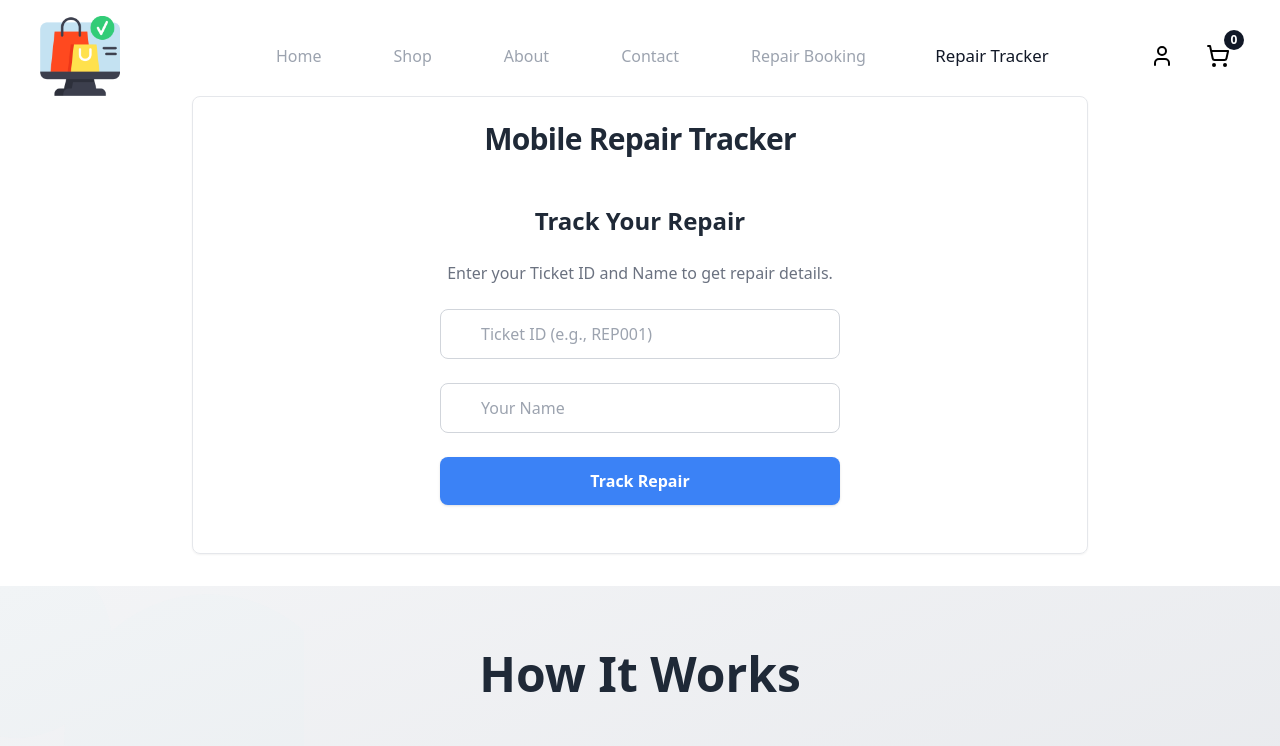
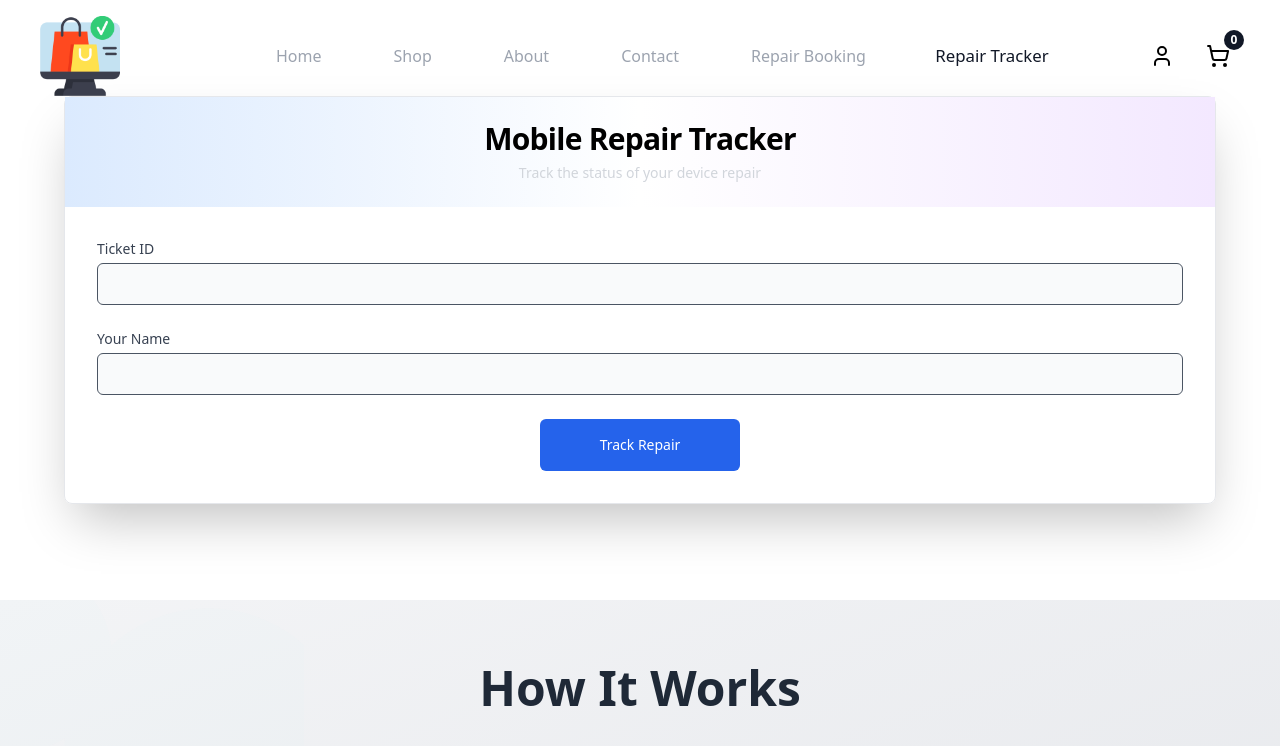
Before and after one commit to fawad404/mobile-shop, a React (Vite) app: page /repair-tracker in a window 1280 px wide. Shown: the top 746 px of the page. Built offline with nearby package versions, Linux system fonts and the light colour scheme.

Commit message:
Rep Track

```diff
--- a/src/Components/Multiform/Multiform.jsx
+++ b/src/Components/Multiform/Multiform.jsx
@@ -343,7 +343,7 @@ export default function MultiStepForm() {
           {currentStep === 2 ? (
             <span>Please Choose Device <span className="text-primary">Manufacturer</span></span>
           ) : (
-            `Step ${currentStep}: ${steps[currentStep - 1].title}`
+            `Step ${currentStep}: ${steps[currentStep - 1]}`
           )}
         </h2>
         {renderStep()}
--- a/src/Components/Rep Track/Rep_Tack.jsx
+++ b/src/Components/Rep Track/Rep_Tack.jsx
@@ -1,153 +1,190 @@
 import { useState } from 'react'
-import { motion } from 'framer-motion'
-import { Input } from "../../Components/ui/Input"
+import { motion, AnimatePresence } from 'framer-motion'
+import { Input } from "../../Components/ui/input"
 import { Button } from "../../Components/ui/button"
-import { Card, CardContent, CardHeader, CardTitle } from "../../Components/ui/card"
-import { Smartphone, PenToolIcon as Tool, CheckCircle, Truck, Package, AlertCircle, User, Info, Clipboard } from 'lucide-react'
+import { Card, CardContent, CardHeader, CardTitle, CardDescription } from "../../Components/ui/card"
+import { Smartphone, PenToolIcon as Tool, CheckCircle, Truck, Package, AlertCircle, ArrowLeft, Clock, Calendar, User } from 'lucide-react'
 
 const repairSteps = [
-  { id: 1, title: 'Received', icon: Package, color: 'text-blue-500' },
-  { id: 2, title: 'Diagnosing', icon: AlertCircle, color: 'text-yellow-500' },
-  { id: 3, title: 'Repairing', icon: Tool, color: 'text-orange-500' },
-  { id: 4, title: 'Testing', icon: Smartphone, color: 'text-purple-500' },
-  { id: 5, title: 'Ready for Pickup', icon: CheckCircle, color: 'text-green-500' },
-  { id: 6, title: 'Delivered', icon: Truck, color: 'text-indigo-500' },
+  { id: 1, title: 'Received', icon: Package, color: 'text-blue-500', description: 'Your device has been received at our repair center.' },
+  { id: 2, title: 'Diagnosing', icon: AlertCircle, color: 'text-yellow-500', description: 'Our technicians are diagnosing the issue with your device.' },
+  { id: 3, title: 'Repairing', icon: Tool, color: 'text-orange-500', description: 'Repairs are in progress on your device.' },
+  { id: 4, title: 'Testing', icon: Smartphone, color: 'text-purple-500', description: 'Your device is undergoing final testing to ensure quality.' },
+  { id: 5, title: 'Ready for Pickup', icon: CheckCircle, color: 'text-green-500', description: 'Your device is repaired and ready for pickup.' },
+  { id: 6, title: 'Delivered', icon: Truck, color: 'text-indigo-500', description: 'Your device has been delivered or picked up.' },
 ]
 
 // Temporary data for demonstration
 const tempRepairData = {
-  'REP001': { name: 'John Doe', currentStep: 3, device: 'iPhone 12', issue: 'Broken Screen', details: 'Screen has been replaced and is being tested.' },
-  'REP002': { name: 'Jane Smith', currentStep: 5, device: 'Samsung Galaxy S21', issue: 'Battery Replacement', details: 'Battery has been replaced and is ready for pickup.' },
-  'REP003': { name: 'Bob Johnson', currentStep: 1, device: 'Google Pixel 5', issue: 'Software Issue', details: 'Device has been received and is awaiting diagnosis.' },
-  'REP004': { name: 'Alice Brown', currentStep: 2, device: 'OnePlus 9', issue: 'Camera Issue', details: 'Diagnosing the camera issue.' },
-  'REP005': { name: 'Charlie Davis', currentStep: 4, device: 'iPhone SE', issue: 'Water Damage', details: 'Device is being tested after water damage repair.' },
+  'REP001': {
+    name: 'John Doe',
+    currentStep: 3,
+    device: 'iPhone 12',
+    issue: 'Broken Screen',
+    estimatedCompletion: '2023-12-20',
+    lastUpdate: '2023-12-18 14:30',
+    technician: 'Mike Smith'
+  },
+  'REP002': {
+    name: 'Jane Smith',
+    currentStep: 5,
+    device: 'Samsung Galaxy S21',
+    issue: 'Battery Replacement',
+    estimatedCompletion: '2023-12-19',
+    lastUpdate: '2023-12-18 16:45',
+    technician: 'Sarah Johnson'
+  },
+  'REP003': {
+    name: 'Bob Johnson',
+    currentStep: 1,
+    device: 'Google Pixel 5',
+    issue: 'Software Issue',
+    estimatedCompletion: '2023-12-22',
+    lastUpdate: '2023-12-18 09:15',
+    technician: 'Alex Brown'
+  },
 }
 
 export default function MobileRepairTracker() {
   const [ticketId, setTicketId] = useState('')
   const [name, setName] = useState('')
   const [repairStatus, setRepairStatus] = useState(null)
+  const [showForm, setShowForm] = useState(true)
 
   const handleSubmit = (e) => {
     e.preventDefault()
     const status = tempRepairData[ticketId]
     if (status && status.name.toLowerCase() === name.toLowerCase()) {
       setRepairStatus(status)
+      setShowForm(false)
     } else {
       setRepairStatus(null)
       alert('No matching repair found. Please check your Ticket ID and Name.')
     }
   }
 
+  const handleBack = () => {
+    setShowForm(true)
+    setRepairStatus(null)
+    setTicketId('')
+    setName('')
+  }
+
   return (
-    <div className="p-8">
-      <Card className="max-w-4xl mx-auto">
-        <CardHeader>
-          <CardTitle className="text-3xl font-bold text-center text-gray-800">Mobile Repair Tracker</CardTitle>
+    <div className="mb-16  p-8">
+      <Card className="max-w-6xl mx-auto shadow-2xl">
+        <CardHeader className="bg-gradient-to-r  from-blue-100 via-white to-purple-100">
+          <CardTitle className="text-3xl font-bold text-center">Mobile Repair Tracker</CardTitle>
+          <CardDescription className="text-center text-gray-300">Track the status of your device repair</CardDescription>
         </CardHeader>
-        <CardContent>
-        <form
-      onSubmit={handleSubmit}
-      className="space-y-6 p-6 bg-white  w-full max-w-md mx-auto "
+        <CardContent className="p-8">
+          <AnimatePresence mode="wait">
+            {showForm ? (
+              <motion.div
+                key="form"
+                initial={{ opacity: 0, y: 20 }}
+                animate={{ opacity: 1, y: 0 }}
+                exit={{ opacity: 0, y: -20 }}
+                transition={{ duration: 0.3 }}
               >
-      {/* Title */}
-      <h2 className="text-2xl font-bold text-gray-800 text-center mb-4">Track Your Repair</h2>
-      <p className="text-gray-500 text-center mb-6">
-        Enter your Ticket ID and Name to get repair details.
-      </p>
-
-      {/* Input: Ticket ID */}
-      <div className="relative">
-
-        <input
+                <form onSubmit={handleSubmit} className="space-y-6">
+                  <div>
+                    <label htmlFor="ticketId" className="block text-sm font-medium text-gray-700 mb-1">Ticket ID</label>
+                    <Input
+                      id="ticketId"
                       type="text"
-          placeholder="Ticket ID (e.g., REP001)"
+                      placeholder="e.g., REP001"
                       value={ticketId}
                       onChange={(e) => setTicketId(e.target.value)}
                       required
-          className="border border-gray-300 focus:ring-2 focus:ring-blue-500 p-3 pl-10 rounded-lg w-full text-gray-800 placeholder-gray-400 transition duration-200"
+                      className="w-full"
                     />
                   </div>
-
-      {/* Input: Name */}
-      <div className="relative">
-
-        <input
+                  <div>
+                    <label htmlFor="name" className="block text-sm font-medium text-gray-700 mb-1">Your Name</label>
+                    <Input
+                      id="name"
                       type="text"
-          placeholder="Your Name"
+                      placeholder="Enter your full name"
                       value={name}
                       onChange={(e) => setName(e.target.value)}
                       required
-          className="border border-gray-300 focus:ring-2 focus:ring-blue-500 p-3 pl-10 rounded-lg w-full text-gray-800 placeholder-gray-400 transition duration-200"
+                      className="w-full"
                     />
                   </div>
-
-      {/* Button */}
-      <button
-        type="submit"
-        className="w-full bg-blue-500 text-white py-3 rounded-lg font-semibold hover:bg-blue-600 transition-all duration-300 shadow hover:shadow-lg"
+                  <Button type="submit" className="w-[200px] py-4 px-4 mx-auto flex bg-blue-600 hover:bg-blue-700 text-white transition duration-300 transform hover:scale-105">
+                    Track Repair
+                  </Button>
+                </form>
+              </motion.div>
+            ) : (
+              <motion.div
+                key="status"
+                initial={{ opacity: 0, y: 20 }}
+                animate={{ opacity: 1, y: 0 }}
+                exit={{ opacity: 0, y: -20 }}
+                transition={{ duration: 0.3 }}
+                className="space-y-8"
               >
-        Track Repair
-      </button>
-    </form>
-
-          {repairStatus && (
-  <div className="space-y-10 p-6 bg-gray-50 rounded-lg shadow-md">
+                <Button onClick={handleBack} variant="outline" className="mb-4 hover:bg-gray-200 transition duration-300 transform hover:scale-105">
+                  <ArrowLeft className="mr-2 h-4 w-4" /> Back to Tracker
+                </Button>
                 <div className="text-center">
-      <h2 className="text-3xl font-bold mb-4 text-gray-900">Repair Status for {repairStatus.name}</h2>
-      <div className="flex flex-col items-center space-y-2">
-        <div className="flex items-center space-x-2 text-gray-700">
-          <User size={20} className="text-indigo-500" />
-          <p className="text-lg font-medium">{repairStatus.name}</p>
+                  <h2 className="text-2xl font-semibold mb-2">Repair Status for {repairStatus.name}</h2>
+                  <p className="text-gray-600">Ticket ID: {ticketId}</p>
                 </div>
-        <div className="flex items-center space-x-2 text-gray-700">
-          <Smartphone size={20} className="text-indigo-500" />
-          <p className="text-lg font-medium">{repairStatus.device}</p>
+                <div className="grid grid-cols-1 md:grid-cols-2 gap-4">
+                  <InfoCard icon={Smartphone} title="Device" content={repairStatus.device} />
+                  <InfoCard icon={AlertCircle} title="Issue" content={repairStatus.issue} />
+                  <InfoCard icon={Calendar} title="Est. Completion" content={repairStatus.estimatedCompletion} />
+                  <InfoCard icon={Clock} title="Last Update" content={repairStatus.lastUpdate} />
+                  <InfoCard icon={User} title="Technician" content={repairStatus.technician} />
                 </div>
-        <div className="flex items-center space-x-2 text-gray-700">
-          <AlertCircle size={20} className="text-indigo-500" />
-          <p className="text-lg font-medium">{repairStatus.issue}</p>
-        </div>
-        <div className="flex items-center space-x-2 text-gray-700">
-          <Clipboard size={20} className="text-indigo-500" />
-          <p className="text-lg font-medium">{repairStatus.details}</p>
-        </div>
-      </div>
-    </div>
-
-    <div className="relative mt-8">
-      <div className="relative z-10 space-y-6">
+                <div className="relative pt-8">
+                  <div className="relative z-10">
                     {repairSteps.map((step) => (
                       <motion.div
                         key={step.id}
-            className={`flex items-center p-4 rounded-lg shadow-lg transition-transform duration-300 transform ${
-              step.id <= repairStatus.currentStep ? 'bg-white scale-105' : 'bg-gray-100'
-            }`}
+                        className={`flex items-start mb-8 ${
+                          step.id <= repairStatus.currentStep ? 'opacity-100' : 'opacity-50'
+                        } hover:bg-gray-100 transition duration-300 transform hover:scale-105 p-4 rounded-lg`}
                         initial={{ x: -50, opacity: 0 }}
                         animate={{ x: 0, opacity: 1 }}
                         transition={{ duration: 0.5, delay: step.id * 0.1 }}
                       >
-            <div
-              className={`flex items-center justify-center w-12 h-12 rounded-full shadow-md ${
-                step.id <= repairStatus.currentStep ? 'bg-green-500 text-white' : 'bg-gray-300 text-gray-600'
-              }`}
-            >
+                        <div className={`rounded-full p-2 ${step.color} bg-white shadow-lg`}>
                           <step.icon size={24} />
                         </div>
-            <div className="ml-6">
-              <h3 className="text-xl font-semibold text-gray-800">{step.title}</h3>
+                        <div className="ml-4">
+                          <h3 className="text-lg font-semibold">{step.title}</h3>
+                          <p className="text-sm text-gray-600">{step.description}</p>
                           {step.id === repairStatus.currentStep && (
-                <p className="text-sm text-indigo-500 font-medium">Current Status</p>
+                            <p className="text-sm font-semibold text-blue-600 mt-1">Current Status</p>
                           )}
                         </div>
                       </motion.div>
                     ))}
                   </div>
                 </div>
-  </div>
+              </motion.div>
             )}
+          </AnimatePresence>
         </CardContent>
       </Card>
     </div>
   )
 }
+
+function InfoCard({ icon: Icon, title, content }) {
+  return (
+    <Card className="bg-white shadow-md hover:bg-gray-100 transition duration-300 transform hover:scale-105">
+      <CardContent className="p-4 flex items-center">
+        <Icon className="h-8 w-8 text-blue-500 mr-4" />
+        <div>
+          <h3 className="font-semibold text-gray-700">{title}</h3>
+          <p className="text-gray-600">{content}</p>
+        </div>
+      </CardContent>
+    </Card>
+  )
+}
--- a/src/Components/ui/input.jsx
+++ b/src/Components/ui/input.jsx
@@ -7,7 +7,7 @@ export function Input({ id, name, type = "text", value, onChange, required, clas
         value={value}
         onChange={onChange}
         required={required}
-        className={`w-full px-3 py-2 bg-gray-200 border border-gray-600 rounded-md text-gray-700 focus:outline-none focus:ring-2 focus:ring-gray-500 ${className}`}
+        className={`w-full px-3 py-2 bg-gray-50 border border-gray-600 rounded-md text-gray-700 focus:outline-none focus:ring-2 focus:ring-gray-500 ${className}`}
       />
     );
   }
```
Lines whose indentation alone changed are shown as unchanged.
